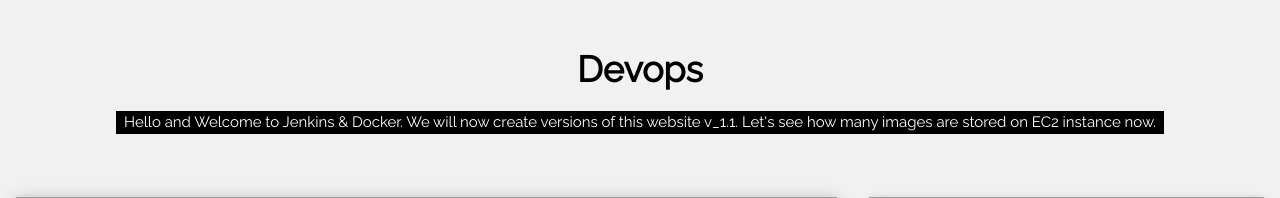
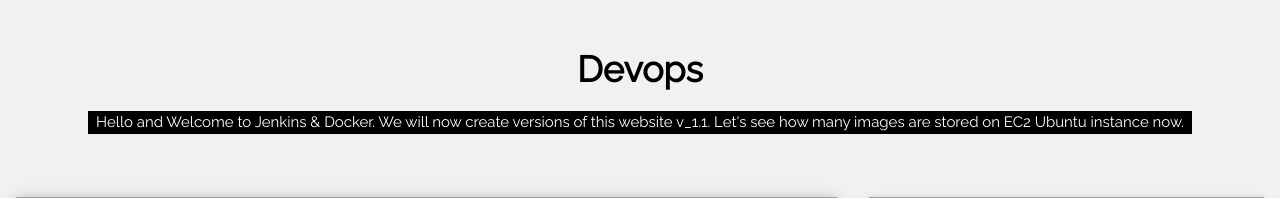
Before and after one commit to AWS-Shubham/demo, a Django app: template dj/templates/index.html in a window 1280 px wide. Shown: the top 198 px of the page. Run offline with Django 4.2, Linux system fonts and the light colour scheme; the template is opened without the code that fills it, so the values that code supplies are empty; grey boxes are pictures that could not be loaded.

Commit message:
Update index.html

```diff
--- a/dj/templates/index.html
+++ b/dj/templates/index.html
@@ -21,7 +21,7 @@ and is wrapped around the whole page content, except for the footer in this exam
   <h1><b>Devops</b></h1>
   <p><span class="w3-tag">Hello and Welcome to Jenkins & Docker.
     We will now create versions of this website v_1.1.
-    Let's see how many images are stored on EC2 instance now.
+    Let's see how many images are stored on EC2 Ubuntu instance now.
   </span></p>
 </header>
 
```
